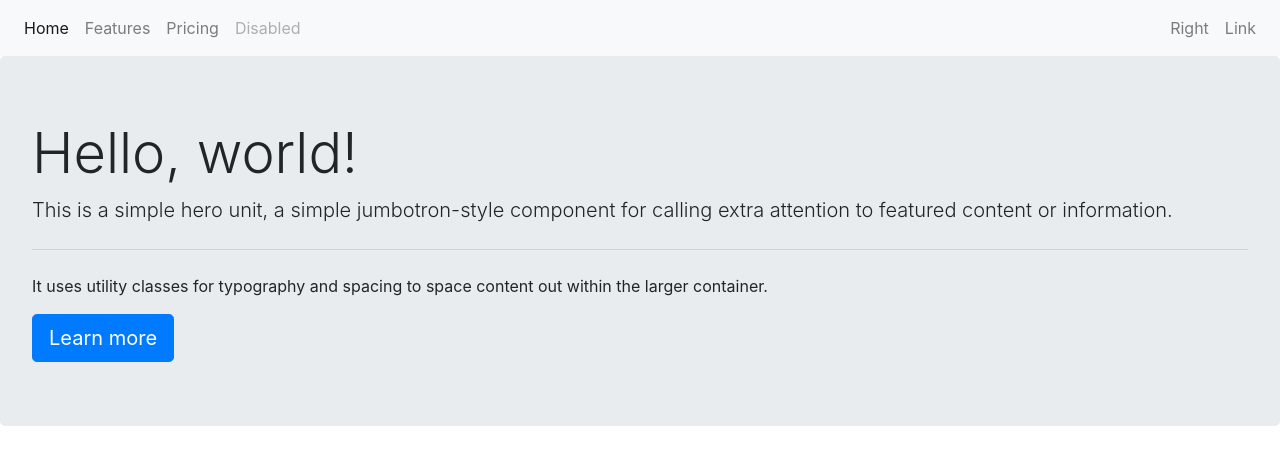
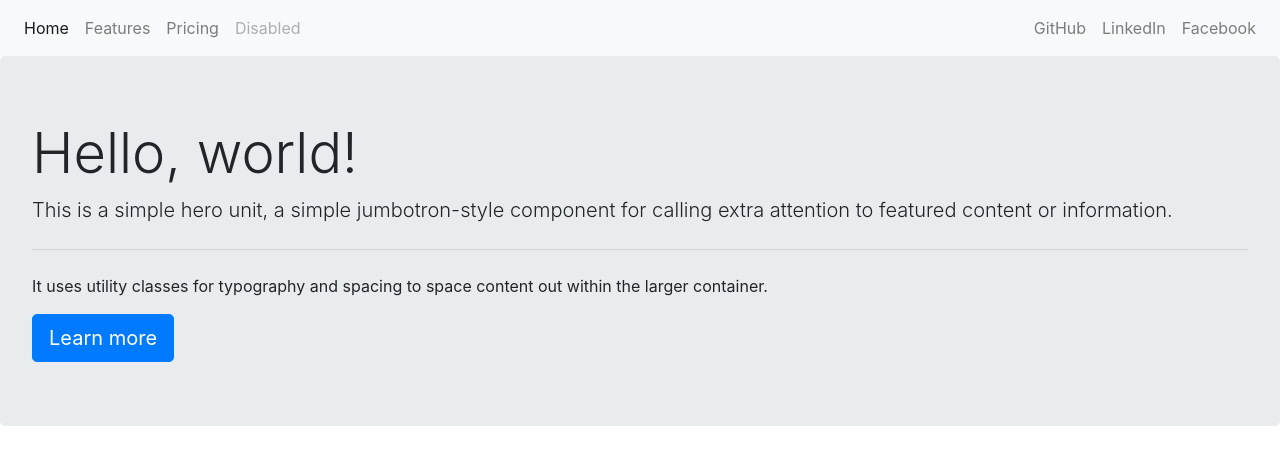
Before and after one commit to owenzhang2010/owenzhang2010.github.io, a plain HTML site: page index.html in a window 1280 px wide. Drawn offline with nearby package versions, Linux system fonts and the light colour scheme.

Commit message:
social/prof media links

```diff
--- a/index.html
+++ b/index.html
@@ -26,10 +26,13 @@
       <div class="collapse navbar-collapse w-100 order-3 dual-collapse2">
         <ul class="navbar-nav ml-auto">
             <li class="nav-item">
-                <a class="nav-link" href="#">Right</a>
+                <a class="nav-link" href="https://github.com/owenzhang2010/">GitHub</a>
             </li>
             <li class="nav-item">
-                <a class="nav-link" href="#">Link</a>
+                <a class="nav-link" href="https://www.linkedin.com/in/owen-zhang-cal/">LinkedIn</a>
+            </li>
+            <li class="nav-item">
+                <a class="nav-link" href="https://www.facebook.com/owen.zhang.142035">Facebook</a>
             </li>
         </ul>
       </div>
```
